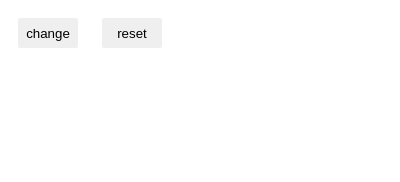
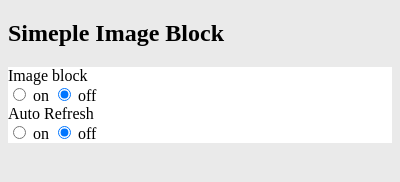
Before and after one commit to devsurimlee/chrome_extension, a browser extension: page view/popup.html in a window 400 px wide. Drawn offline with Linux system fonts and the light colour scheme.

Commit message:
feat: 아이콘 클릭시 설정용 팝업 추가

```diff
--- a/background.js
+++ b/background.js
@@ -1,4 +1,4 @@
-let isSwitchON = true
+let isSwitchON = false
 const onIconImg = "/images/on-48.png";
 const offIconImg = "/images/off-48.png";
 
@@ -24,7 +24,7 @@ function handleImage() {
 	if (chrome.contentSettings) {
 		chrome.contentSettings["images"].set({
 			primaryPattern: "<all_urls>",
-			setting: isSwitchON ? 'block': 'allow'
+			setting: isSwitchON ? 'block' : 'allow'
 		});
 	}
 }
--- /dev/null
+++ b/css/popup.css
@@ -0,0 +1,18 @@
+:root {
+    --color-gray: #eaeaea;
+    --color-red: #d9392a;
+}
+
+
+html {
+    min-width: 300px;
+    min-height: 300px;
+}
+
+body {
+    background: var(--color-gray);
+}
+
+div {
+    background: white;
+}
--- a/js/popup.js
+++ b/js/popup.js
@@ -1,46 +1,14 @@
-// 배경색 변경 버튼
-let changeColor = document.getElementById("changeColor");
-// 배경색 리셋하는 버튼
-let resetColor = document.getElementById("resetColor");
+let onImageBlock = document.getElementById("onImageBlock");
+let offImageBlock = document.getElementById("offImageBlock");
 
-chrome.storage.sync.get("color", ({ color }) => {
-    changeColor.style.backgroundColor = color;
-});
+let onRefresh = document.getElementById("onRefresh");
+let offRefresh = document.getElementById("offRefresh");
+
 
 document.addEventListener("click", async (e) => {
-    await btnClickEvent(e.target);
+	await btnClickEvent(e.target);
 });
 
 async function btnClickEvent(object) {
-    let [tab] = await chrome.tabs.query({ active: true, currentWindow: true });
 
-    if(object == changeColor) {
-        chrome.scripting.executeScript({
-            target: { tabId: tab.id },
-            function: setPageBackgroundColor,
-        });
-    }
-
-    if(object == resetColor) {
-        chrome.scripting.executeScript({
-            target: { tabId: tab.id },
-            function: resetPageBackgroundColor,
-        });
-    }
 }
-
-function setPageBackgroundColor() {
-    chrome.storage.sync.get("color", ({ color }) => {
-        document.body.style.backgroundColor = color;
-    });
-}
-
-function resetPageBackgroundColor() {
-    chrome.storage.sync.get("defaultColor", ({ defaultColor }) => {
-        document.body.style.backgroundColor = defaultColor;
-    });
-}
-
-// setPageBackgroundColor <-- 전체 배경화면 색 변경
-// setPageBackgroundColor() <-- popup.html의 배경화면 색이 변경됨(default_popup)
-// 무슨 차이인지 찾아보기
--- a/view/popup.html
+++ b/view/popup.html
@@ -3,14 +3,32 @@
 <head>
     <meta charset="UTF-8">
     <title>Title</title>
-    <link rel="stylesheet" href="/css/button.css">
+    <link rel="stylesheet" href="/css/popup.css">
 
 </head>
 <body>
+<h2>Simeple Image Block</h2>
 
-    <button id="changeColor">change</button>
-    <button id="resetColor">reset</button>
-    <script src="/js/popup.js"></script>
+<div>
+    Image block
+    <div>
+        <input type="radio" name="image-block" id="onImageBlockBtn">
+        <label>on</label>
+        <input type="radio" name="image-block" id="offImageBlockBtn" checked>
+        <label>off</label>
+    </div>
+</div>
 
+<div>
+    Auto Refresh
+    <div>
+        <input type="radio" name="refresh" id="onRefreshBtn">
+        <label>on</label>
+        <input type="radio" name="refresh" id="offRefreshBtn" checked>
+        <label>off</label>
+    </div>
+</div>
+
+<script src="/js/popup.js"></script>
 </body>
 </html>
```
Also changed, not shown: js/popup_backup.js (added, +46 -0 lines), view/popup_backup.html (added, +16 -0 lines), manifest.json.
